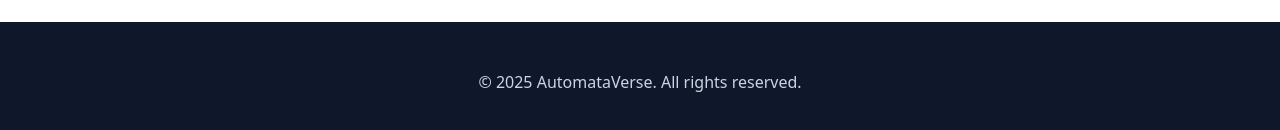
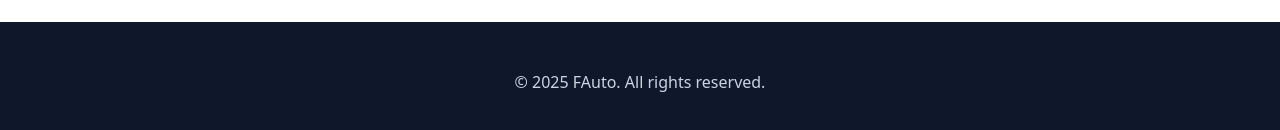
Before and after one commit to Moisessantos45/fauto, a Vue app: page / in a window 1280 px wide. Shown: the part 1247-1377 px from the top of the page. Built offline with nearby package versions, Linux system fonts and the light colour scheme.

Commit message:
Fix: Update the company name in the footer of the Home view

```diff
--- a/src/views/Home.vue
+++ b/src/views/Home.vue
@@ -129,7 +129,7 @@
     <footer class="bg-slate-900 text-slate-300 mt-24">
       <div class="max-w-7xl mx-auto px-4 sm:px-6 lg:px-8 py-12">
         <div class="text-center">
-          <p>&copy; 2025 AutomataVerse. All rights reserved.</p>
+          <p>&copy; 2025 FAuto. All rights reserved.</p>
         </div>
       </div>
     </footer>
```
